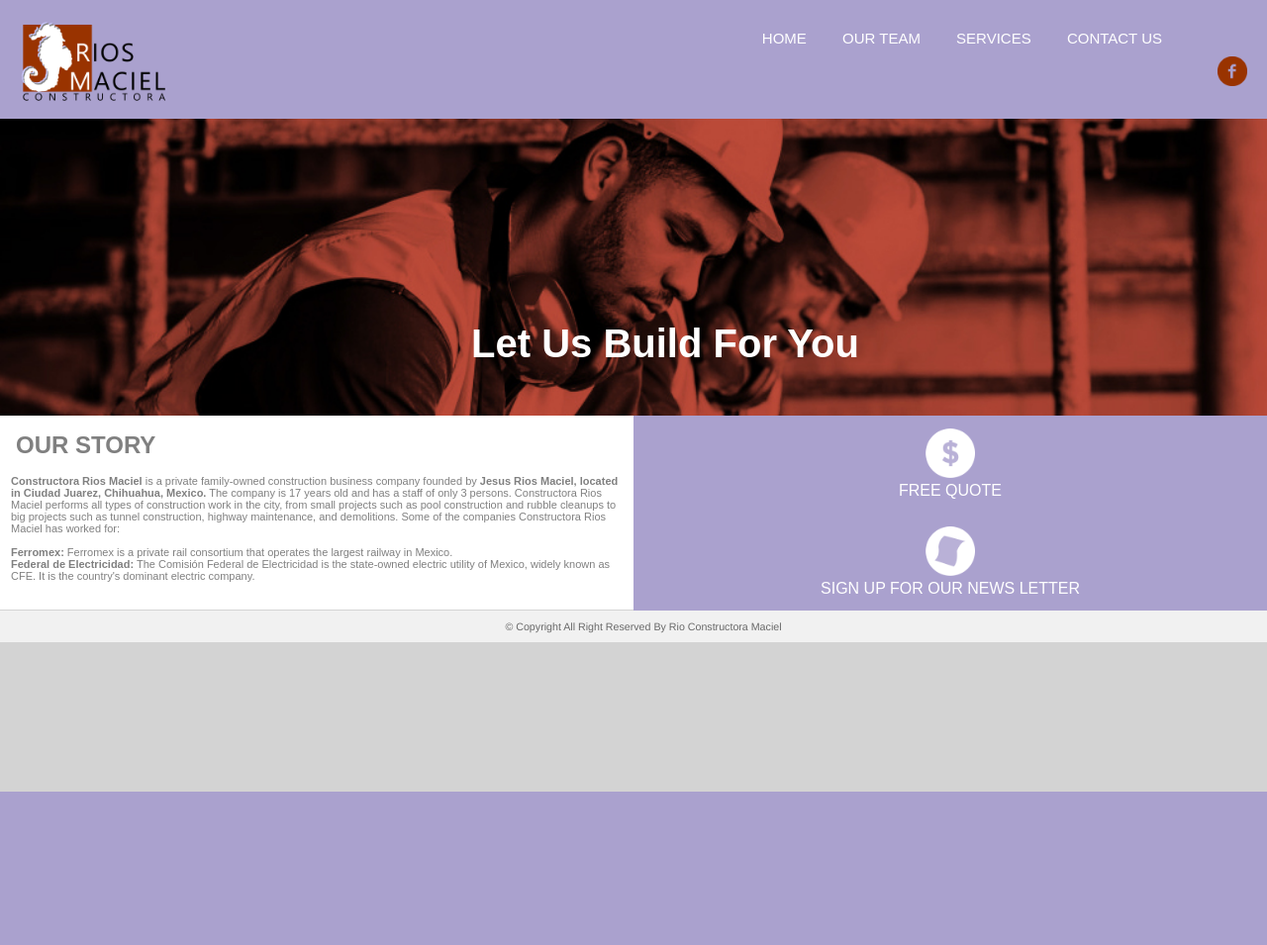
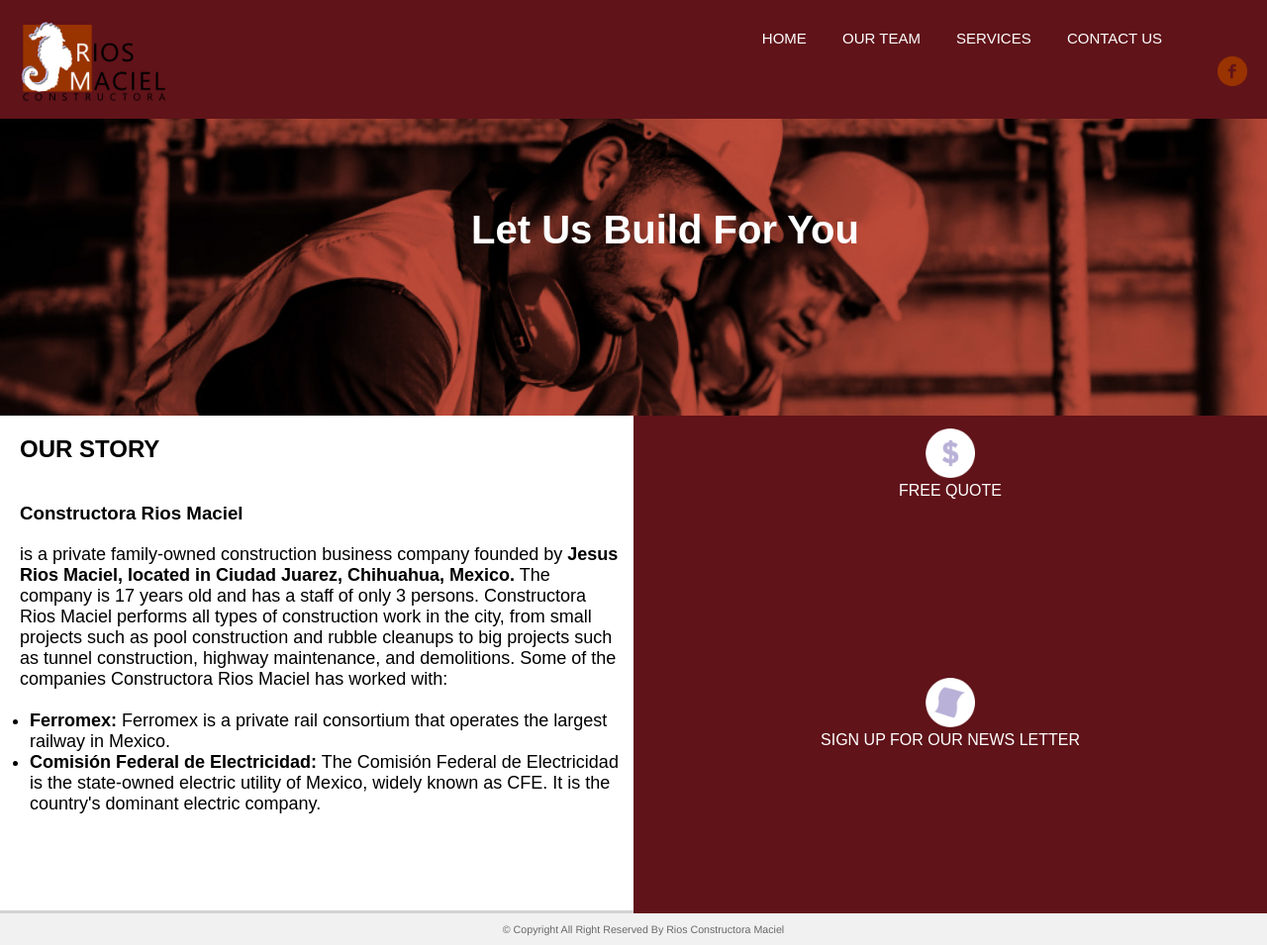
Before and after one commit to seb1gonzalez/CRM_website, a Django app: page / in a window 1280 px wide. Shown: the whole page at 99% size. Before the commit the page ends 800 px from the top, so only its background shows below. Run offline with Django 3.2, Linux system fonts and the light colour scheme.

Commit message:
V 1.1 CRM Website

```diff
--- a/django-rpi/raspberrypiapp/templates/css/constructora.css
+++ b/django-rpi/raspberrypiapp/templates/css/constructora.css
@@ -5,8 +5,12 @@
 	padding:0;
 
 }
-html{
 
+.list{
+	color: black;
+	font-size: 18px;
+	padding-left: 30px;
+	padding-right: 11px;
 }
 
 body{
@@ -16,11 +20,13 @@ body{
 	background-repeat: no-repeat;
 	font-family:Arial;
 	color: grey;
-
+}
+.description{
+	color: black;
 }
 
 .header{
-	background-color: #aaa1ce;
+	background-color: #601319;
 	padding-right: 20%;
 	padding: 20px;
 	width: auto;
@@ -107,20 +156,26 @@ marquee {
 	float:left;
 	margin: 0px;
 	width: 50%;
-	height: 196px;
+	height: 500px;
 	background-color: white;
 }
 .indexContent h2{
-	padding: 16px;
+	padding: 20px;
 	font-family:Arial;
-	color: grey;
+	color: black;
 }
+.indexContent h3{
+	padding: 20px;
+	font-family:Arial;
+	color: black;
+}
+
 .indexContent p{
-	padding-left: 11px;
+	padding-left: 20px;
 	padding-right: 11px;
 	font-family: Arial;
-	font-size: 11px;
-	color: grey;
+	font-size: 18px;
+	color: black;
 	float:left;
 }
 
@@ -138,7 +193,7 @@ marquee {
 	text-align: center;
 }
 .h1{
-	margin-top:16%;
+	margin-top:7%;
 	padding-left: 5%;
 	text-align:center;
 	font-family: Arial;
@@ -152,10 +207,10 @@ marquee {
 }
 .nav2{
 	float:left;
-	background-color:#aaa1ce;
+	background-color: #601319;
 	padding-top:10pt;
 	padding-bottom: 10pt;
-	height: 100%;
+	height: 225px;
 	width: 50%;
 	text-align: center;
 }
--- a/django-rpi/raspberrypiapp/templates/index.html
+++ b/django-rpi/raspberrypiapp/templates/index.html
@@ -17,7 +17,9 @@
                 <li><a href="contact.html" class="link"><span>CONTACT US</span></a></li>
             </ul>
         </nav>
-	<div class="fb"><img src="image/Facebook.png" width="30" height="30"> </div>
+        <div class="fb">
+            <a href="https://www.facebook.com/RiosMacielConstructora/" target="#"><img src="image/Facebook.png" width="30" height="30"></a>
+        </div>
     </div>
 
 
@@ -27,27 +29,32 @@
 </div>
 <div class="indexContent">
     <h2>OUR STORY</h2>
-	<p><strong>Constructora Rios Maciel</strong> is a private family-owned construction business company founded by <strong>Jesus Rios Maciel, located in Ciudad Juarez, Chihuahua, Mexico.</strong> The company is 17 years old and has a staff of only 3 persons. Constructora Rios Maciel performs all types of construction work in the city, from small projects such as pool construction and rubble cleanups to big projects such as tunnel construction, highway maintenance, and demolitions. Some of the companies Constructora Rios Maciel has worked for:
+    <h3><strong> Constructora Rios Maciel</strong></h3>
+    <div class="description">
+    <p>is a private family-owned construction business company founded by <strong>Jesus Rios Maciel, located in Ciudad Juarez, Chihuahua, Mexico.</strong> The company is 17 years old and has a staff of only 3 persons. Constructora Rios Maciel performs all types of construction work in the city, from small projects such as pool construction and rubble cleanups to big projects such as tunnel construction, highway maintenance, and demolitions. Some of the companies Constructora Rios Maciel has worked with:<br>
     <br>
-	<br>
-		<strong>Ferromex:</strong> Ferromex is a private rail consortium that operates the largest railway in Mexico.
-  <br>
-		<strong>Federal de Electricidad:</strong> The Comisión Federal de Electricidad is the state-owned electric utility of Mexico, widely known as CFE. It is the country's dominant electric company.
 </p>
     </div>
-	<div>
-		<div class="nav2"><img src="image/Quote.png" width="50" height="50" alt=""/> <div class="h4">FREE QUOTE </div>
+    <ul class="list">
+
+        <li><strong>Ferromex:</strong> Ferromex is a private rail consortium that operates the largest railway in Mexico.</li>
+
+        <li><strong>Comisión Federal de Electricidad:</strong> The Comisión Federal de Electricidad is the state-owned electric utility of Mexico, widely known as CFE. It is the country's dominant electric company.</li>
+    </ul>
 </div>
 <div>
-		<div class="nav2"><img src="image/Newslwtter.png" width="50" height="50" alt=""/><div class="h4">SIGN UP FOR OUR NEWS LETTER</div></div>
+    <div class="nav2">
+        <a href="contact.html" target="#"><img scr= /><img src="image/Quote.png"  width="50" height="50" alt=""/></a>
+        <div class="h4">FREE QUOTE </div>
+    </div>
+    <div>
+        <div class="nav2">
+            <a href="contact.html" target="new"><img src="image/Newslwtter.png" width="50" height="50" alt=""/></a>
+            <div class="h4">SIGN UP FOR OUR NEWS LETTER</div></div>
     </div>
 </div>
 <div class="footer">
-		    <p>© Copyright All Right Reserved By Rio Constructora Maciel </p>
+    <p>© Copyright All Right Reserved By Rios Constructora Maciel </p>
 </div>
-
-	</div>
-	</div>
-
 </body>
 </html>
```
Also changed, not shown: other parts of django-rpi/raspberrypiapp/templates/css/constructora.css (+55 -16 lines), django-rpi/raspberrypiapp/templates/Untitled-4.html (deleted, +0 -69 lines), django-rpi/raspberrypiapp/templates/contact.html (+20 -18 lines), django-rpi/raspberrypiapp/templates/our_team.html (+2 -7 lines), django-rpi/raspberrypiapp/templates/services.html (+21 -15 lines), django-rpi/raspberrypiapp/templates/site.css (deleted, +0 -47 lines), django-rpi/raspberrypiapp/templates/image/Luis_Jesus_Workers.png, django-rpi/raspberrypiapp/templates/image/Luis_Tunner.jpg (added), django-rpi/raspberrypiapp/templates/image/contactboxInfo.png (added), django-rpi/raspberrypiapp/templates/image/members.png, django-rpi/raspberrypiapp/templates/image/memberspurple.png (added), django-rpi/raspberrypiapp/templates/image/thumbnailRicardo_Cathedral.jpg (added), django-rpi/raspberrypiapp/templates/image/thumbnailRicardo_Luis.jpg (added), django-rpi/raspberrypiapp/templates/image/thumbnailRicardo_TrainTracks.jpg (added), 1 more files. Lines whose indentation alone changed are shown as unchanged.
